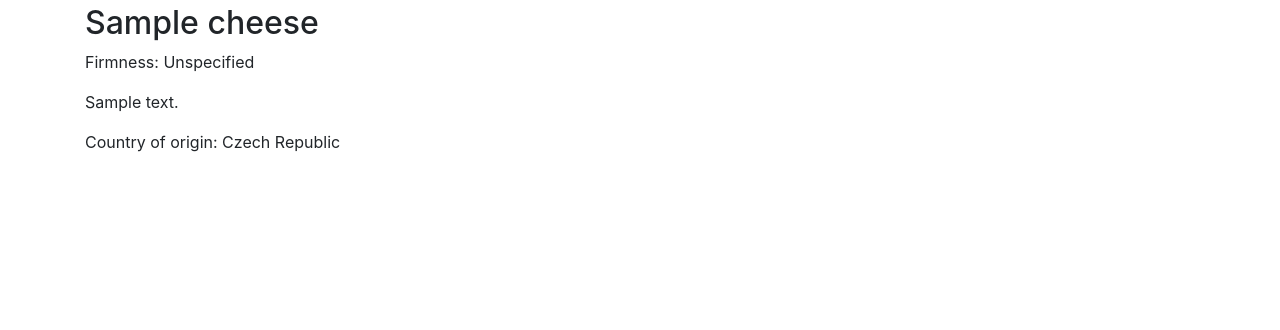
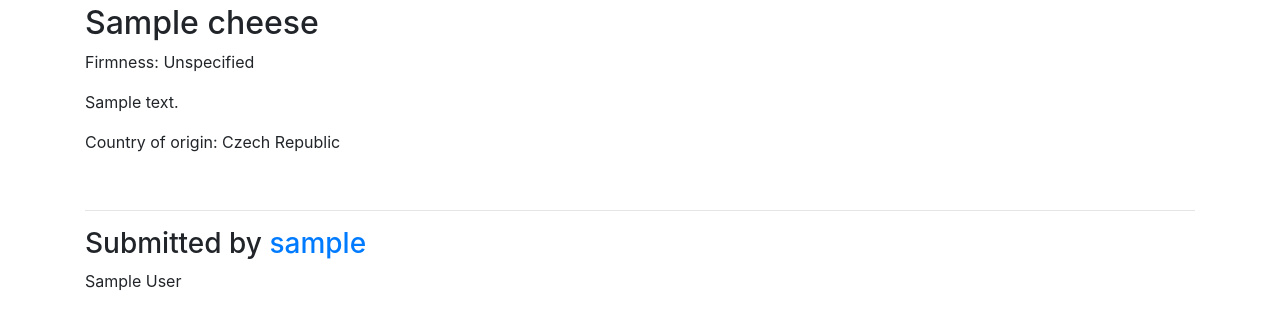
Before and after one commit to sup3rtrup3r/everycheese, a Django app: a page that uses everycheese/templates/cheeses/cheese_detail.html in a window 1280 px wide. Shown: the part 56-386 px from the top of the page. Run offline with Django 3.2, Linux system fonts and the light colour scheme; tables that the repository leaves empty hold one stand-in row (values such as "Sample post"); some libraries are stand-ins or nearby versions.

Commit message:
Track and display the creator of each cheese

```diff
--- a/everycheese/cheeses/views.py
+++ b/everycheese/cheeses/views.py
@@ -21,3 +21,7 @@ class CheeseCreateView(LoginRequiredMixin, CreateView):
         'firmness',
         'country_of_origin',
     ]
+
+    def form_valid(self, form):
+        form.instance.creator = self.request.user
+        return super().form_valid(form)
--- a/everycheese/templates/cheeses/cheese_detail.html
+++ b/everycheese/templates/cheeses/cheese_detail.html
@@ -18,4 +18,15 @@
 	<p>Country of origin: {{ cheese.country_of_origin.name }}</p>
 	<img src="{{ cheese.country_of_origin.flag }}" />
 {% endif %}
+
+<hr>
+
+<h3>Submitted by
+	<a href="{% url 'users:detail' cheese.creator.username %}">
+		{{ cheese.creator.username }}
+	</a>
+</h3>
+{% if cheese.creator.name %}
+	<p>{{ cheese.creator.name }}</p>
+{% endif %}
 {% endblock content %}
```
